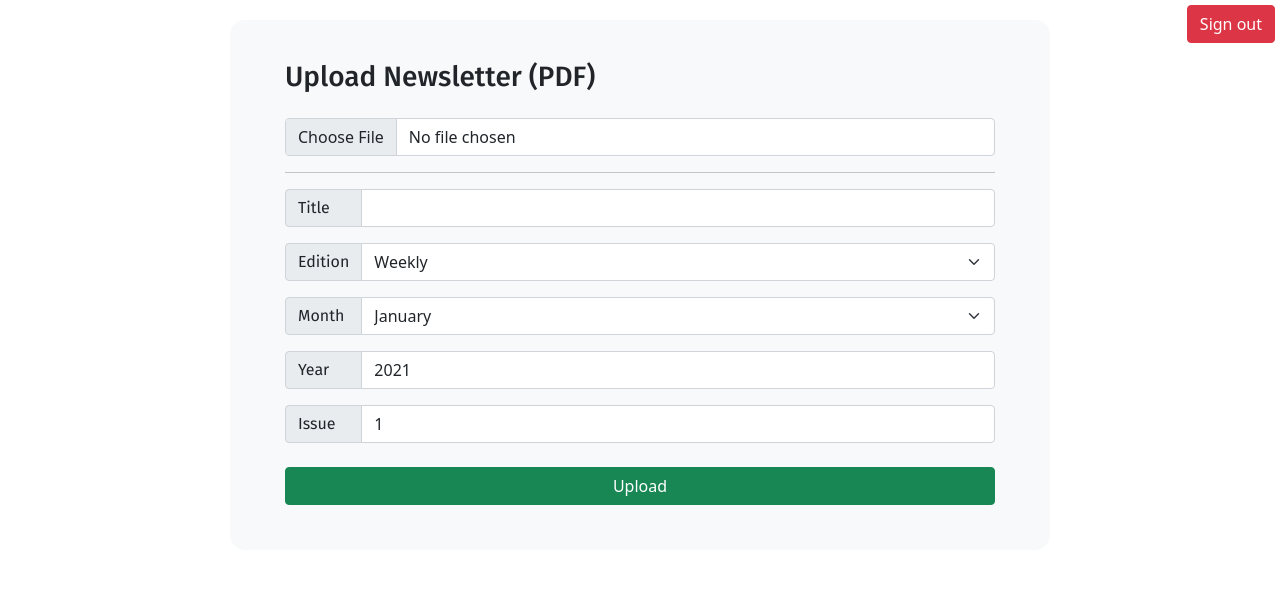
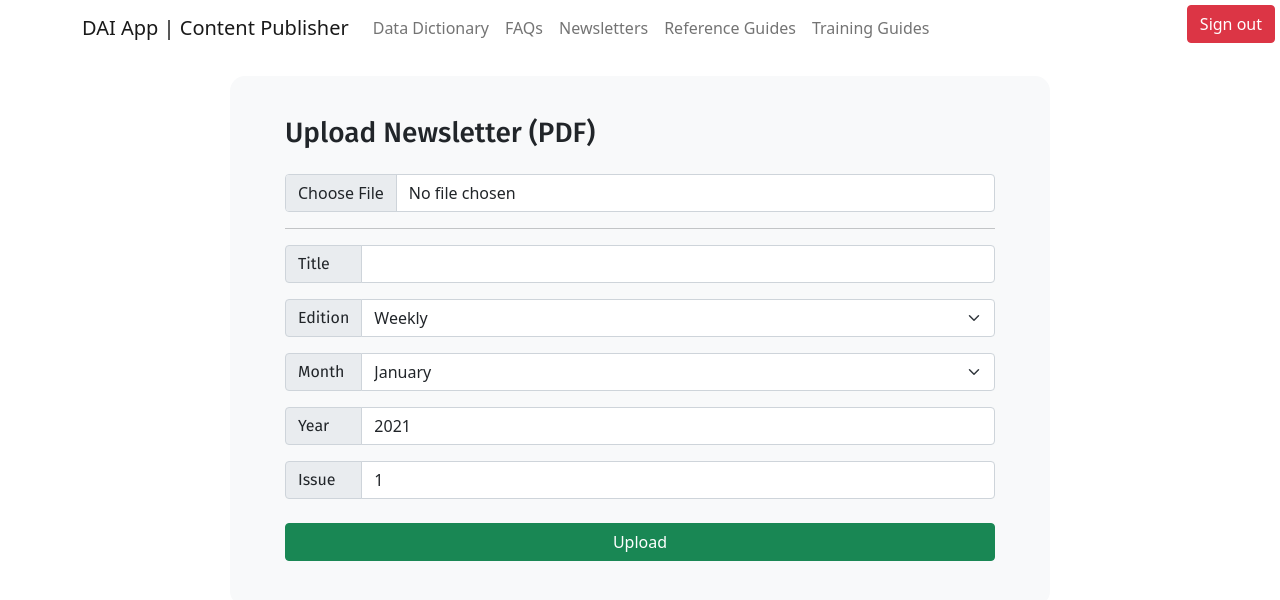
Before and after one commit to dai-org/content-publisher, a React (Create React App) app: page /upload in a window 1280 px wide. Shown: the top 600 px of the page. Built offline with nearby package versions, Linux system fonts and the light colour scheme; no server answers; the database is empty; sample sign-in values are in the browser's storage.

Commit message:
add navbar

```diff
--- a/src/App.js
+++ b/src/App.js
@@ -6,6 +6,7 @@ import { BrowserRouter as Router, Switch, Route } from 'react-router-dom';
 import PrivateRoute from './components/privateRoute';
 import Login from './components/login';
 import Upload from './routes/upload/upload';
+import Navbar from './components/navbar'
 
 function App() {
     return (
@@ -15,9 +16,24 @@ function App() {
                     <Switch>
                         <Route exact path='/' component={Login} />
                         <Route path='/signin' component={Login} />
-                        <PrivateRoute path="/upload">
-                            <Upload />
-                        </PrivateRoute>
+                        <Route>
+                            <PrivateRoute path="/upload">
+                                <Navbar />
+                                <Upload />
+                            </PrivateRoute>
+                            <PrivateRoute path="/newsletters">
+                                <Navbar />
+                                <Upload />
+                            </PrivateRoute>
+                            <PrivateRoute path="/faqs">
+                                <Navbar />
+                                <Upload />
+                            </PrivateRoute>
+                            <PrivateRoute path="/data-dictionary">
+                                <Navbar />
+                                <Upload />
+                            </PrivateRoute>
+                        </Route>
                     </Switch>
                 </div>
             </Router>
--- /dev/null
+++ b/src/components/navbar.js
@@ -0,0 +1,31 @@
+import React from "react";
+import { Navbar, Container, Nav, NavDropdown } from 'react-bootstrap';
+
+function NavBar() {
+    return (
+        <Navbar collapseOnSelect expand="lg" style={{ boxShadow: 'none' }}>
+            <Container>
+                <Navbar.Brand href="/">DAI App | Content Publisher</Navbar.Brand>
+                <Navbar.Toggle aria-controls="responsive-navbar-nav" />
+                <Navbar.Collapse id="responsive-navbar-nav">
+                    <Nav className="me-auto">
+                        <Nav.Link href="#data-dictionary">Data Dictionary</Nav.Link>
+                        <Nav.Link href="#faqs">FAQs</Nav.Link>
+                        <Nav.Link href="#newsletters">Newsletters</Nav.Link>
+                        <Nav.Link href="#reference-guides">Reference Guides</Nav.Link>
+                        <Nav.Link href="#training-guides">Training Guides</Nav.Link>
+                        {/* <NavDropdown title="Dropdown" id="collasible-nav-dropdown">
+                            <NavDropdown.Item href="#action/3.1">Action</NavDropdown.Item>
+                            <NavDropdown.Item href="#action/3.2">Another action</NavDropdown.Item>
+                            <NavDropdown.Item href="#action/3.3">Something</NavDropdown.Item>
+                            <NavDropdown.Divider />
+                            <NavDropdown.Item href="#action/3.4">Separated link</NavDropdown.Item>
+                        </NavDropdown> */}
+                    </Nav>
+                </Navbar.Collapse>
+            </Container>
+        </Navbar>
+    );
+}
+
+export default NavBar;
--- a/src/routes/upload/upload.js
+++ b/src/routes/upload/upload.js
@@ -219,26 +219,6 @@ function Upload() {
                                 <small className='justify-content-center d-flex position-absolute w-100'>{progress}%</small>
                             </div>
                         }
-                        {/* {
-                            uploaded.length !== 0 &&
-                            <div className='mt-4'>
-                                <h4 className='mb-4'>Uploaded</h4>
-                                {
-                                    uploaded.map(file => {
-                                        const {
-                                            name,
-                                            url
-                                        } = file;
-
-                                        return(
-                                            <div class='alert alert-success mb-2' role='alert'>
-                                                <a href={url} target="_blank" rel="noreferrer" className="alert-link">{name}</a>
-                                            </div>
-                                        )
-                                    })
-                                }
-                            </div>
-                        } */}
                     </div>
                 </div>
                 {
@@ -279,7 +259,7 @@ function Upload() {
                                         }
 
                                         return(
-                                            <tr onClick={openNewsletter} key={`${edition}_${year}-${month}_${issue}.pdf`}>
+                                            <tr onClick={openNewsletter} key={item.id}>
                                                 <td>{title}</td>
                                                 <td>{issue}</td>
                                                 <td>{months[month - 1]}</td>
```
